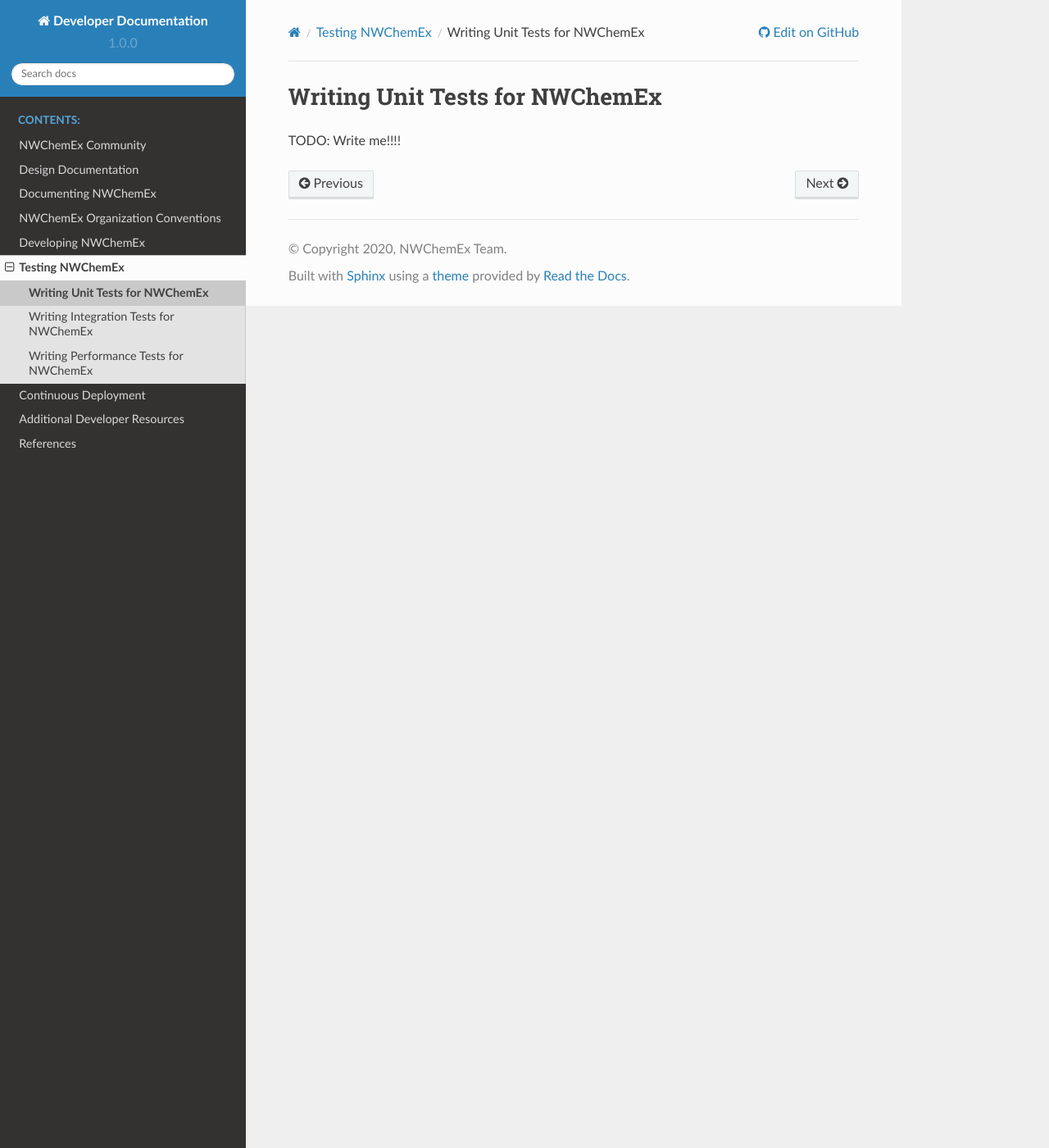
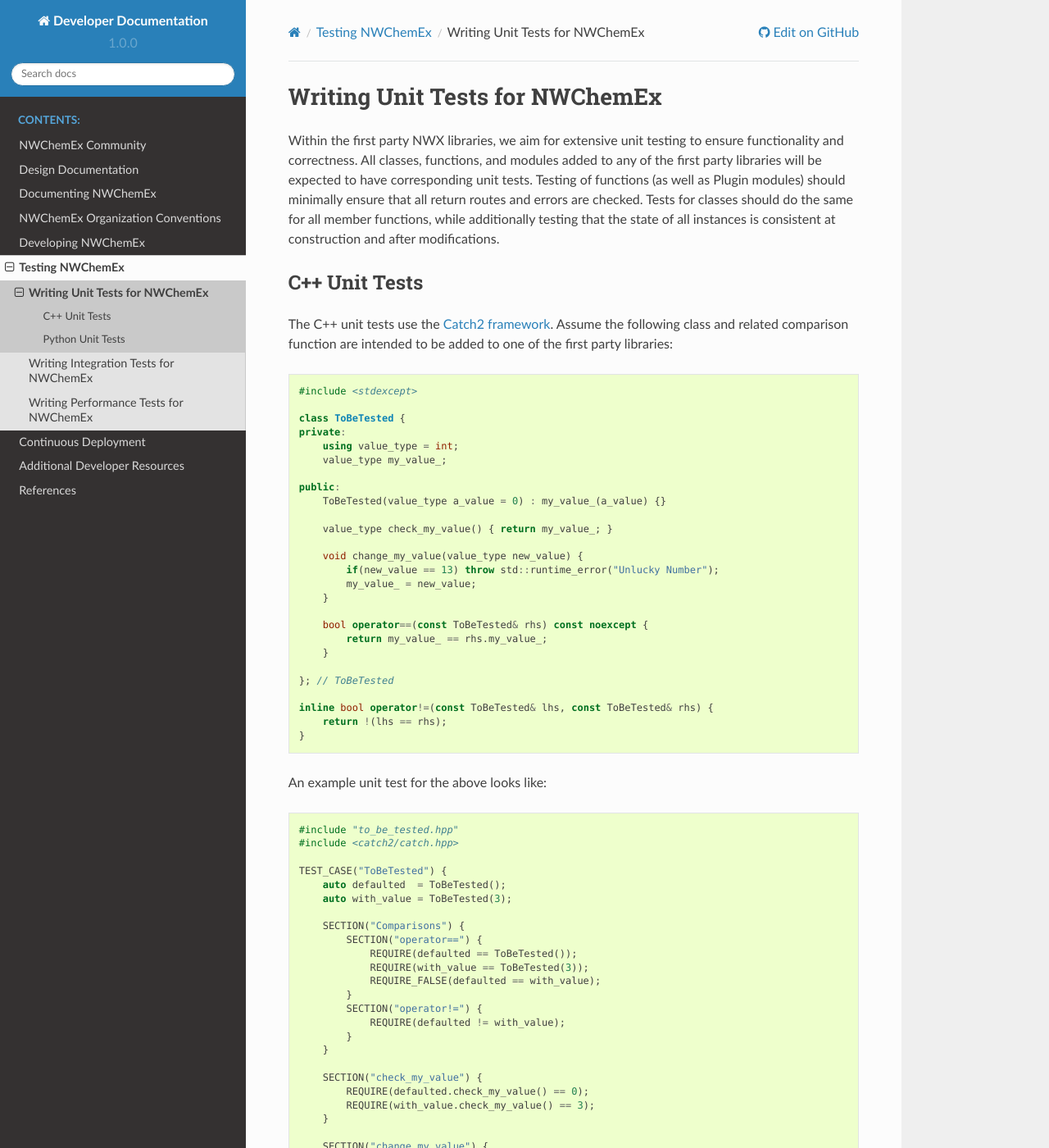
Before and after one commit to NWChemEx/.github, a Sphinx documentation site: the page built from docs/source/testing/unit.rst, in a window 1280 px wide and 1400 px high. Shown: the whole window at 82% size. Built offline with Sphinx 7.4.7 and the Read the Docs theme 2.0.0, drawn with Linux system fonts in a browser that asks for light colours; some of the changed text lies outside the part shown.

Commit message:
some updates on unit testing

```diff
--- a/docs/source/testing/unit.rst
+++ b/docs/source/testing/unit.rst
@@ -18,4 +18,142 @@
 Writing Unit Tests for NWChemEx
 ###############################
 
-TODO: Write me!!!!
+Within the first party NWX libraries, we aim for extensive unit testing to
+ensure functionality and correctness. All classes, functions, and modules added
+to any of the first party libraries will be expected to have corresponding unit
+tests. Testing of functions (as well as Plugin modules) should minimally ensure
+that all return routes and errors are checked. Tests for classes should do the
+same for all member functions, while additionally testing that the state of all
+instances is consistent at construction and after modifications.
+
+
+C++ Unit Tests
+==============
+
+The C++ unit tests use the `Catch2 framework <https://github.com/catchorg/Catch2>`_.
+Assume the following class and related comparison function are intended to be
+added to one of the first party libraries:
+
+.. code-block:: c++
+
+    #include <stdexcept>
+
+    class ToBeTested {
+    private:
+        using value_type = int;
+        value_type my_value_;
+
+    public:
+        ToBeTested(value_type a_value = 0) : my_value_(a_value) {}
+
+        value_type check_my_value() { return my_value_; }
+
+        void change_my_value(value_type new_value) {
+            if(new_value == 13) throw std::runtime_error("Unlucky Number");
+            my_value_ = new_value;
+        }
+
+        bool operator==(const ToBeTested& rhs) const noexcept {
+            return my_value_ == rhs.my_value_;
+        }
+
+    }; // ToBeTested
+
+    inline bool operator!=(const ToBeTested& lhs, const ToBeTested& rhs) {
+        return !(lhs == rhs);
+    }
+
+An example unit test for the above looks like:
+
+.. code-block:: c++
+
+    #include "to_be_tested.hpp"
+    #include <catch2/catch.hpp>
+
+    TEST_CASE("ToBeTested") {
+        auto defaulted  = ToBeTested();
+        auto with_value = ToBeTested(3);
+
+        SECTION("Comparisons") {
+            SECTION("operator==") {
+                REQUIRE(defaulted == ToBeTested());
+                REQUIRE(with_value == ToBeTested(3));
+                REQUIRE_FALSE(defaulted == with_value);
+            }
+            SECTION("operator!=") {
+                REQUIRE(defaulted != with_value);
+            }
+        }
+
+        SECTION("check_my_value") {
+            REQUIRE(defaulted.check_my_value() == 0);
+            REQUIRE(with_value.check_my_value() == 3);
+        }
+
+        SECTION("change_my_value") {
+            SECTION("Not Unlucky") {
+                defaulted.change_my_value(7);
+                REQUIRE(defaulted.check_my_value() == 7);
+            }
+            SECTION("Unlucky") {
+                REQUIRE_THROWS_AS(defaulted.change_my_value(13),
+                                  std::runtime_error);
+            }
+        }
+    }
+
+Python Unit Tests
+=================
+
+The Python unit tests use the `unittest framework <https://docs.python.org/3/library/unittest.html>`_.
+Assume the following class is intended to be added to one of the first party
+libraries:
+
+.. code-block:: python
+
+    class ToBeTested():
+
+    def __init__(self, a_value = 0):
+        self.__my_value = a_value
+
+    def check_my_value(self):
+        return self.__my_value
+
+    def change_my_value(self, new_value):
+        if new_value == 13:
+            raise RuntimeError("Unlucky Number")
+        self.__my_value = new_value
+
+    def __eq__(self, other):
+        if not isinstance(other, ToBeTested):
+            return NotImplemented
+        return self.__my_value == other.__my_value
+
+An example unit test for the above looks like:
+
+.. code-block:: python
+
+    from to_be_tested import ToBeTested
+    import unittest
+
+    class TestNewClass(unittest.TestCase):
+        def setUp(self):
+            self.defaulted = ToBeTested()
+            self.with_value = ToBeTested(3)
+
+        def test_equality(self):
+            self.assertEqual(self.defaulted, ToBeTested())
+            self.assertEqual(self.with_value, ToBeTested(3))
+            self.assertNotEqual(self.defaulted, self.with_value)
+
+        def test_check_my_value(self):
+            self.assertEqual(self.defaulted.check_my_value(), 0)
+            self.assertEqual(self.with_value.check_my_value(), 3)
+
+        def test_change_my_value(self):
+            self.defaulted.change_my_value(7)
+            self.assertEqual(self.defaulted.check_my_value(), 7)
+
+            with self.assertRaises(RuntimeError) as context:
+                self.defaulted.change_my_value(13)
+            self.assertTrue("Unlucky Number" in str(context.exception))
```
